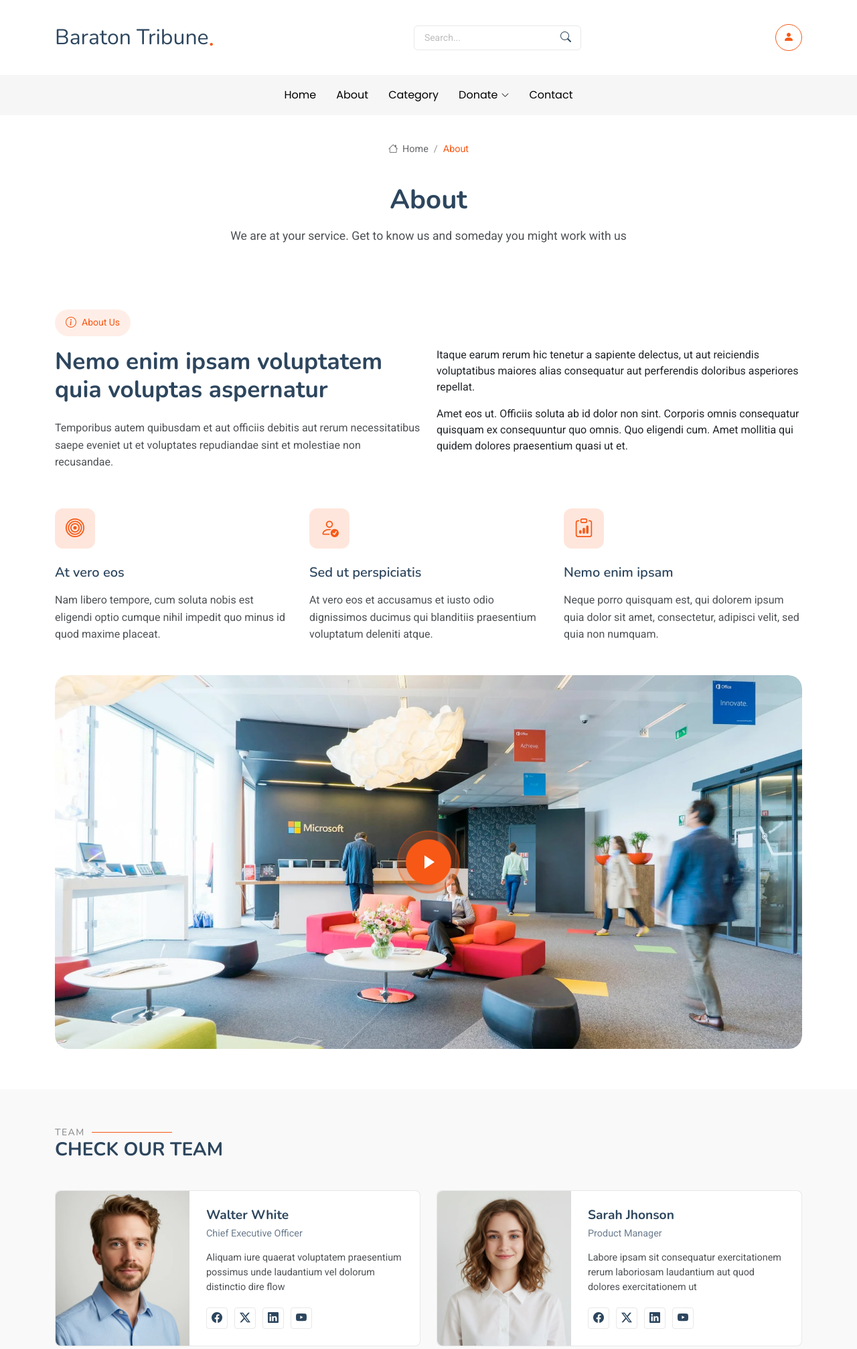
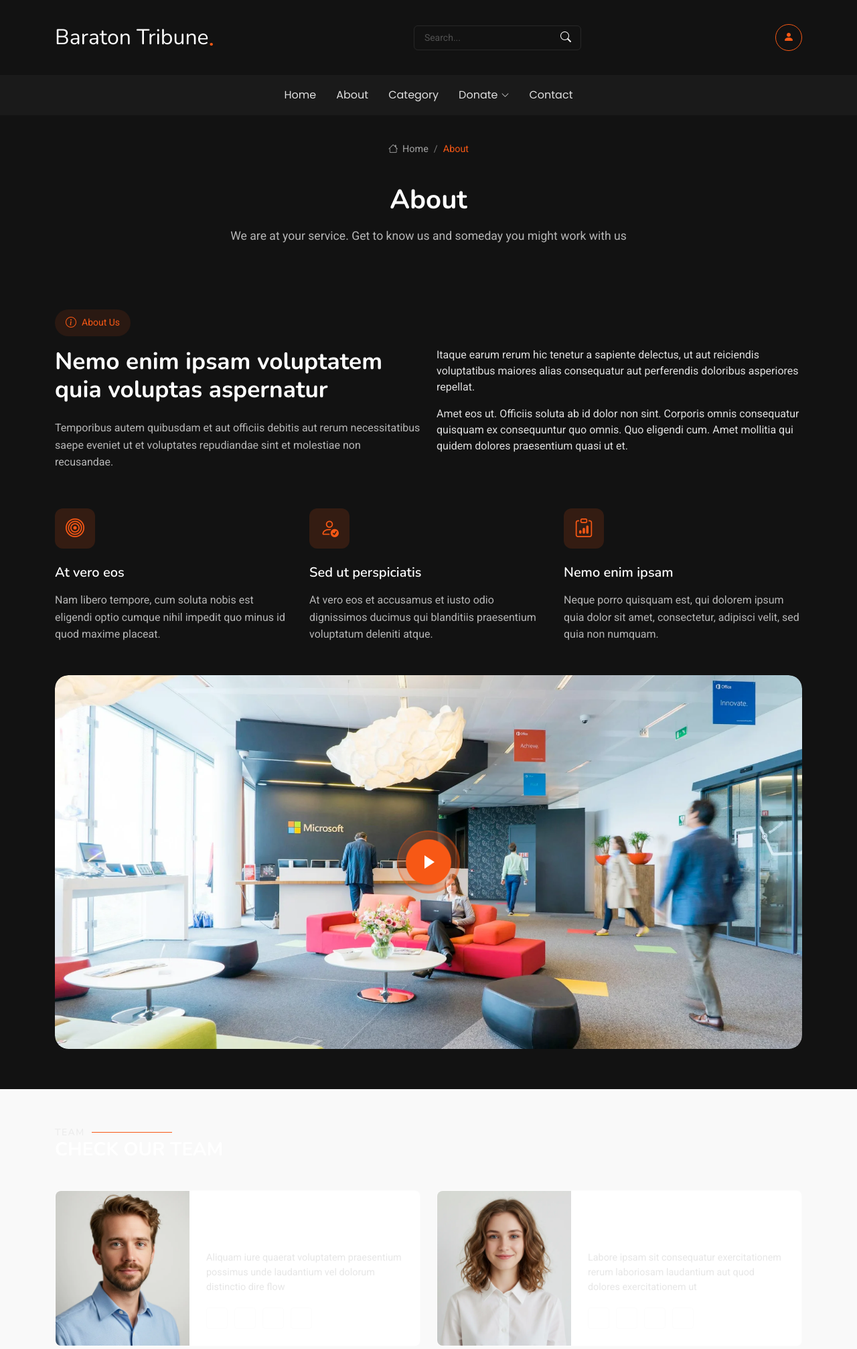
Before and after one commit to MuliJob/baraton_tribune, a Django app: template example/templates/about.html in a window 1280 px wide. Shown: the top 2014 px of the page at 67% size. Run offline with Django 4.2, Linux system fonts and the light colour scheme; the template is opened without the code that fills it, so the values that code supplies are empty; some libraries are stand-ins or nearby versions.

Commit message:
Updated root colors

```diff
--- a/example/static/assets/css/main.css
+++ b/example/static/assets/css/main.css
@@ -21,38 +21,37 @@
 
 /* Global Colors - The following color variables are used throughout the website. Updating them here will change the color scheme of the entire website */
 :root {
-  --background-color: #ffffff; /* Background color for the entire website, including individual sections */
-  --default-color: #212529; /* Default color used for the majority of the text content across the entire website */
-  --heading-color: #2d465e; /* Color for headings, subheadings and title throughout the website */
-  --accent-color: #f75815; /* Accent color that represents your brand on the website. It's used for buttons, links, and other elements that need to stand out */
-  --surface-color: #ffffff; /* The surface color is used as a background of boxed elements within sections, such as cards, icon boxes, or other elements that require a visual separation from the global background. */
-  --contrast-color: #ffffff; /* Contrast color for text, ensuring readability against backgrounds of accent, heading, or default colors. */
-}
-
-/* Nav Menu Colors - The following color variables are used specifically for the navigation menu. They are separate from the global colors to allow for more customization options */
-:root {
-  --nav-color: #000000;  /* The default color of the main navmenu links */
-  --nav-hover-color: #f75815; /* Applied to main navmenu links when they are hovered over or active */
-  --nav-mobile-background-color: #ffffff; /* Used as the background color for mobile navigation menu */
-  --nav-dropdown-background-color: #ffffff; /* Used as the background color for dropdown items that appear when hovering over primary navigation items */
-  --nav-dropdown-color: #212529; /* Used for navigation links of the dropdown items in the navigation menu. */
-  --nav-dropdown-hover-color: #f75815; /* Similar to --nav-hover-color, this color is applied to dropdown navigation links when they are hovered over. */
-}
-
-/* Color Presets - These classes override global colors when applied to any section or element, providing reuse of the sam color scheme. */
-
+  /* Global Colors */
+  --background-color: #121212; /* Dark, soft background */
+  --default-color: #e0e0e0; /* Light gray text for readability */
+  --heading-color: #ffffff; /* Pure white headings for contrast */
+  --accent-color: #f75815; /* Bright, vibrant accent color */
+  --surface-color: #1e1e1e; /* Slightly lighter than background for cards and sections */
+  --contrast-color: #000000; /* Grey color for text over accent surfaces */
+
+  /* Navigation Menu Colors */
+  --nav-color: #e0e0e0; /* Light gray nav links */
+  --nav-hover-color: #f75815; /* Same accent color for hover */
+  --nav-mobile-background-color: #1a1a1a; /* Slightly lighter dark background for mobile nav */
+  --nav-dropdown-background-color: #1e1e1e; /* Dropdowns slightly lifted with surface color */
+  --nav-dropdown-color: #cccccc; /* Softer light text for dropdown items */
+  --nav-dropdown-hover-color: #f75815; /* Accent color on hover */
+}
+
+/* Color Presets */
 .light-background {
   --background-color: #f9f9f9;
   --surface-color: #ffffff;
 }
 
 .dark-background {
-  --background-color: #060606;
-  --default-color: #ffffff;
+  --background-color: #121212;
+  --default-color: #e0e0e0;
   --heading-color: #ffffff;
-  --surface-color: #252525;
-  --contrast-color: #ffffff;
-}
+  --surface-color: #1e1e1e;
+  --contrast-color: #000000;
+}
+
 
 /* Smooth scroll */
 :root {
```
